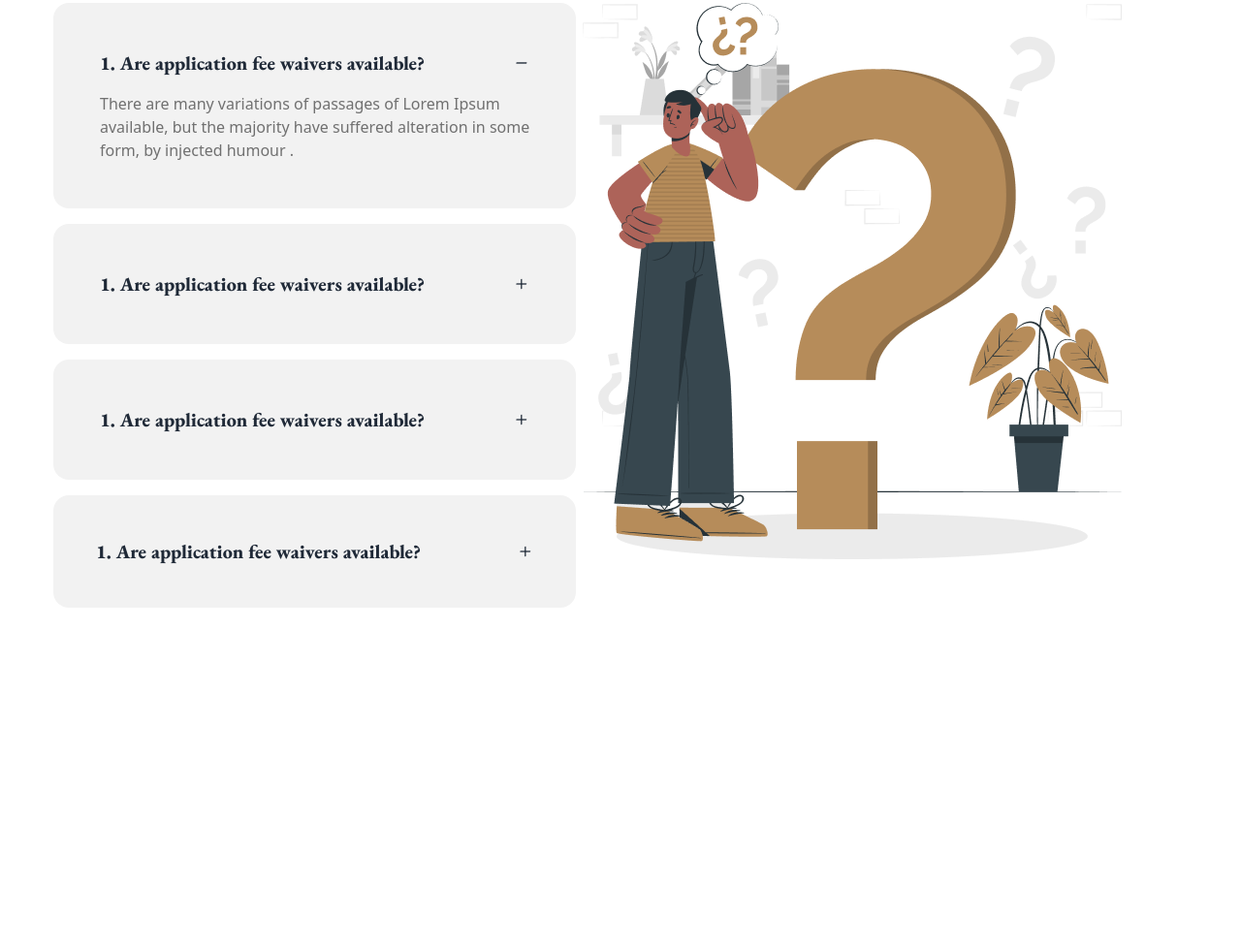
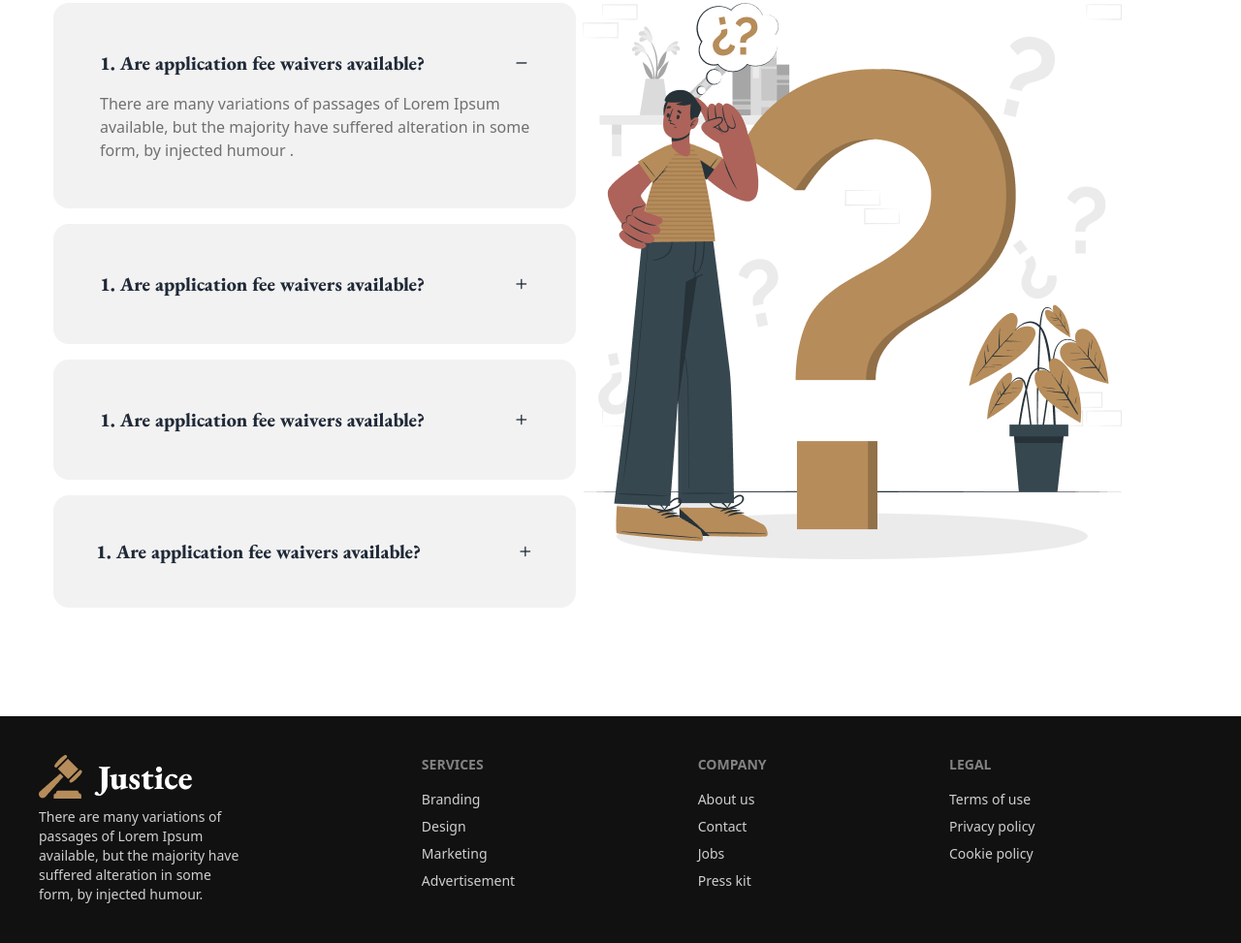
Before and after one commit to Jobaer-Islam/web-legal-solution, a plain HTML site: page index.html in a window 1280 px wide. Shown: the part 3114-4087 px from the top of the page at 97% size. Before the commit the page ends 3741 px from the top, so only its background shows below. Drawn offline with nearby package versions, Linux system fonts and the light colour scheme.

Commit message:
footer done

```diff
--- a/index.html
+++ b/index.html
@@ -176,7 +176,7 @@
     </section>
 
     <!-- FAQs -->
-    <section>
+    <section class="mb-28">
         <div class="text-center">
           <h2 class="font-extrabold text-4xl font-Eb-Garamond ">Frequently Asked Any Questions</h2>
           <p class="text-[#707070] mt-6 mb-16">There are many variations of passages of Lorem Ipsum available, but the
@@ -225,7 +225,36 @@
   </main>
 
   <!-- footer section -->
-  <footer></footer>
+  <footer>
+    <footer class="footer bg-[#111111] text-[#CFCFCF] p-10">
+      <aside>
+        <img src="images/logo.png" alt="">
+        <p class="text-[#CFCFCF]">
+          There are many variations of <br> passages of Lorem Ipsum <br> available, but the majority have <br> suffered alteration in some <br> form, by injected humour.
+        </p>
+      </aside>
+      <nav>
+        <h6 class="footer-title">Services</h6>
+        <a class="link link-hover">Branding</a>
+        <a class="link link-hover">Design</a>
+        <a class="link link-hover">Marketing</a>
+        <a class="link link-hover">Advertisement</a>
+      </nav>
+      <nav>
+        <h6 class="footer-title">Company</h6>
+        <a class="link link-hover">About us</a>
+        <a class="link link-hover">Contact</a>
+        <a class="link link-hover">Jobs</a>
+        <a class="link link-hover">Press kit</a>
+      </nav>
+      <nav>
+        <h6 class="footer-title">Legal</h6>
+        <a class="link link-hover">Terms of use</a>
+        <a class="link link-hover">Privacy policy</a>
+        <a class="link link-hover">Cookie policy</a>
+      </nav>
+    </footer>
+  </footer>
 
 </body>
 
```
